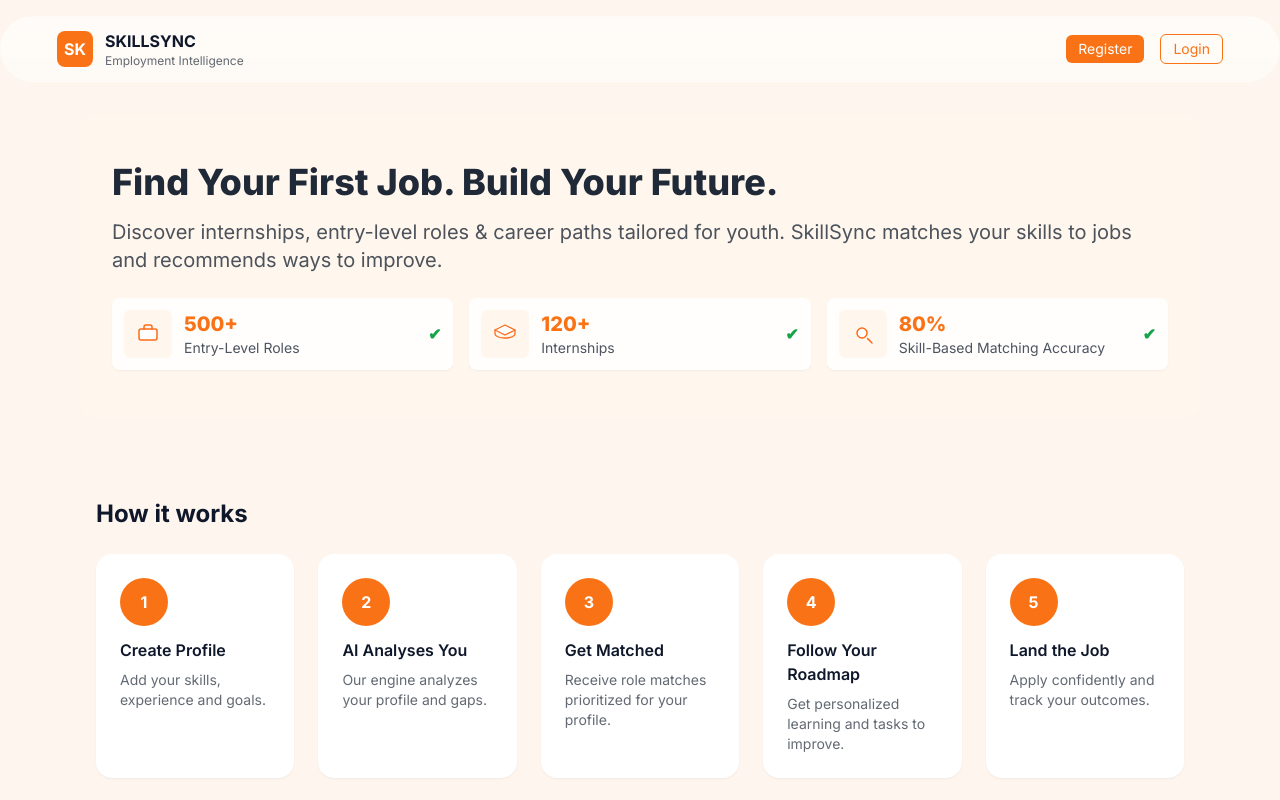
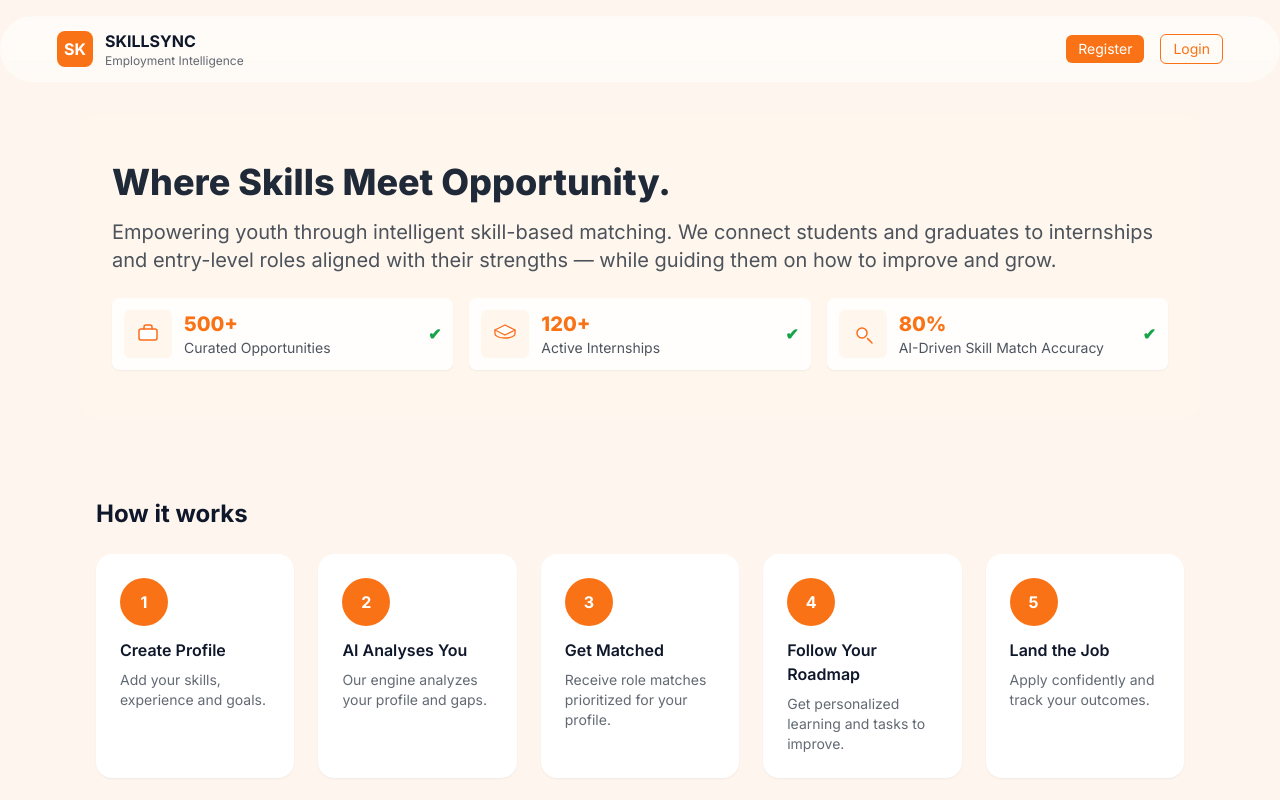
Before and after one commit to Princess-B-Kwaniya/SkillSync, a Next.js app: page / in a window 1280 px wide. Shown: the top 800 px of the page. Built offline with nearby package versions, Linux system fonts and the light colour scheme.

Commit message:
feat(ui): update hero copy and stats to new SkillSync messaging

```diff
--- a/app/components/home/Hero.tsx
+++ b/app/components/home/Hero.tsx
@@ -6,8 +6,8 @@ export default function Hero(){
       <div className="max-w-6xl mx-auto px-4 sm:px-6 lg:px-8">
         <div className="flex flex-col md:flex-row gap-6 items-start md:items-center">
           <div className="flex-1">
-            <h1 className="text-2xl md:text-4xl font-extrabold text-darkText">Find Your First Job. Build Your Future.</h1>
-            <p className="mt-6 md:mt-4 text-lg md:text-xl font-medium text-darkText/80">Discover internships, entry-level roles & career paths tailored for youth. SkillSync matches your skills to jobs and recommends ways to improve.</p>
+            <h1 className="text-2xl md:text-4xl font-extrabold text-darkText">Where Skills Meet Opportunity.</h1>
+            <p className="mt-6 md:mt-4 text-lg md:text-xl font-medium text-darkText/80">Empowering youth through intelligent skill-based matching. We connect students and graduates to internships and entry-level roles aligned with their strengths — while guiding them on how to improve and grow.</p>
 
             <div className="mt-6 grid grid-cols-1 sm:grid-cols-3 gap-4 text-darkText">
               <div className="flex items-center gap-3 bg-white/90 rounded-lg p-3 shadow-sm">
@@ -19,7 +19,7 @@ export default function Hero(){
                 </div>
                 <div>
                   <div className="text-lg md:text-xl font-extrabold text-primary">500+</div>
-                  <div className="text-sm text-darkText/80">Entry-Level Roles</div>
+                  <div className="text-sm text-darkText/80">Curated Opportunities</div>
                 </div>
                 <div className="ml-auto text-green-600 font-bold">✔</div>
               </div>
@@ -33,7 +33,7 @@ export default function Hero(){
                 </div>
                 <div>
                   <div className="text-lg md:text-xl font-extrabold text-primary">120+</div>
-                  <div className="text-sm text-darkText/80">Internships</div>
+                  <div className="text-sm text-darkText/80">Active Internships</div>
                 </div>
                 <div className="ml-auto text-green-600 font-bold">✔</div>
               </div>
@@ -47,7 +47,7 @@ export default function Hero(){
                 </div>
                 <div>
                   <div className="text-lg md:text-xl font-extrabold text-primary">80%</div>
-                  <div className="text-sm text-darkText/80">Skill-Based Matching Accuracy</div>
+                  <div className="text-sm text-darkText/80">AI-Driven Skill Match Accuracy</div>
                 </div>
                 <div className="ml-auto text-green-600 font-bold">✔</div>
               </div>
```
